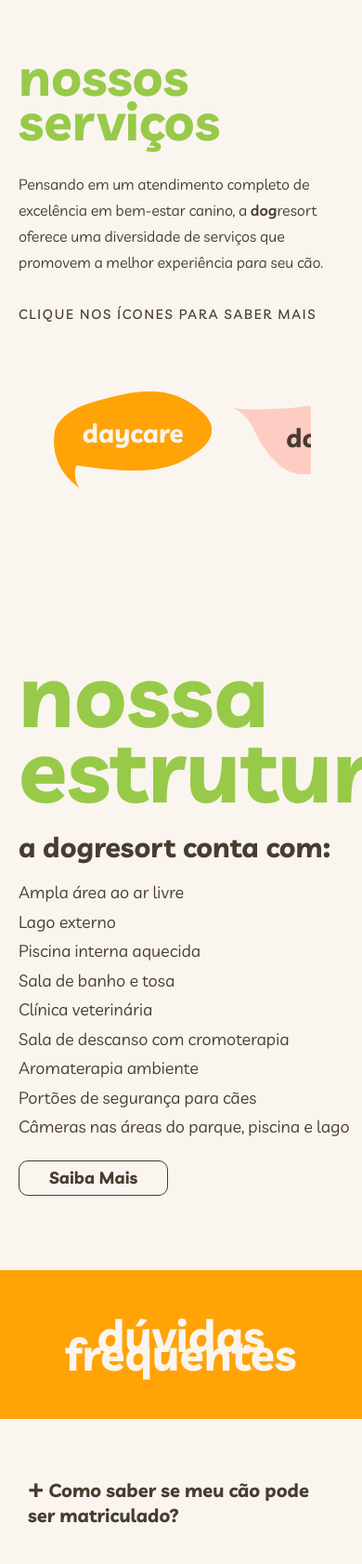
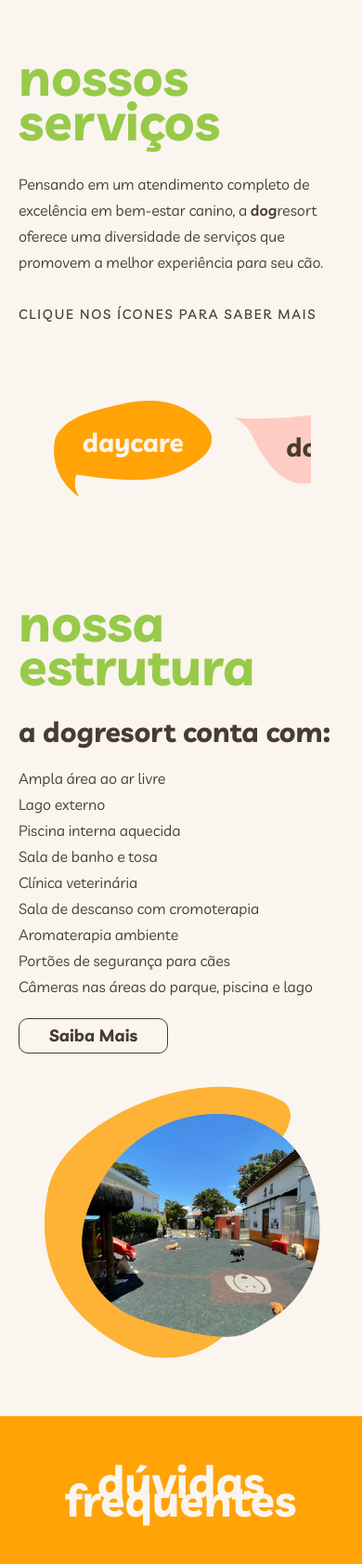
Before and after one commit to adrianholz/DogResort, a PHP site: page / in a window 390 px wide; the page is wider, and only the part inside the window is pictured. Shown: the part 864-2546 px from the top of that part at 93% size. Run offline with PHP 8.4, Linux system fonts and the light colour scheme; some libraries are stand-ins or nearby versions.

Commit message:
Structure responsive

```diff
--- a/css/services.css
+++ b/css/services.css
@@ -220,7 +220,7 @@
 
 @media (max-width: 1100px) {
   .services {
-    padding: 60px 20px;
+    padding: 60px 20px 0 20px;
   }
   .services-inner {
     display: flex;
@@ -236,7 +236,7 @@
   }
   .balloons {
     width: 600px;
-    height: 600px;
+    height: 480px;
     margin-top: 60px;
   }
 }
@@ -252,6 +252,9 @@
   .services-description p:nth-child(2) {
     padding: 30px 0;
   }
+  .services-description p:nth-child(3) {
+    padding-bottom: 10px;
+  }
 }
 
 @media (max-width: 640px) {
@@ -266,6 +269,8 @@
     align-items: center;
     gap: 20px;
     overflow-x: auto;
+    -webkit-overflow-scrolling: touch;
+    -ms-overflow-style: -ms-autohiding-scrollbar;
     height: unset;
     width: 100%;
     margin: 0;
--- a/css/structure.css
+++ b/css/structure.css
@@ -50,3 +50,51 @@
   color: var(--w1);
   background-color: var(--b1);
 }
+
+@media (max-width: 1100px) {
+  .structure {
+    padding: 0 20px;
+  }
+  .structure-inner {
+    display: flex;
+    flex-direction: column;
+    align-items: center;
+  }
+  .structure-content h1 {
+    font-size: 5em;
+    max-width: 220px;
+  }
+  .structure-content {
+    max-width: 500px;
+    width: 100%;
+  }
+  .structure-content span {
+    line-height: 32px;
+  }
+  .structure-inner img {
+    max-width: 400px;
+    margin: 40px 0 70px 0;
+  }
+}
+
+@media (max-width: 960px) {
+  .structure-content {
+    max-width: 380px;
+  }
+  .structure-content h1 {
+    font-size: 3.5em;
+  }
+  .structure-content ul li {
+    font-size: 1em;
+  }
+}
+
+@media (max-width: 640px) {
+  .structure-content {
+    margin-top: 40px;
+  }
+  .structure-inner img {
+    max-width: 300px;
+    margin: 30px 0 60px 0;
+  }
+}
```
